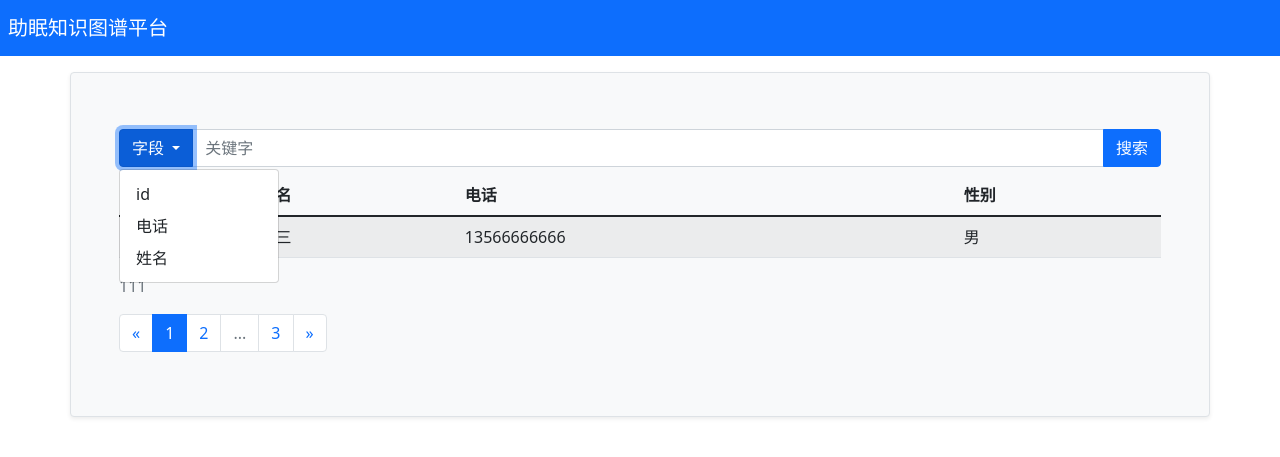
After one commit to Nodota01/kg_web, a Flask app: template kgweb/templates/manage/users.html in a window 1280 px wide, after a click on "字段". The commit adds this page. Shown: the top 457 px of the page. Run offline with Flask 3, Linux system fonts and the light colour scheme; the template is opened without the code that fills it, so the values that code supplies are empty; some libraries are stand-ins or nearby versions.

Commit message:
add userlist

```diff
--- a/kgweb/__init__.py
+++ b/kgweb/__init__.py
@@ -35,8 +35,12 @@ def create_app(test_config=None):
     except OSError:
         pass
 
+    # 注册json方法
+    from . import db
+    app.json_provider_class = db.CustomJsonProvider
+    app.json = db.CustomJsonProvider(app)
+
     # 注册db的方法
-    from . import db
     db.init_app(app)
 
     # 注册auth蓝图
@@ -44,13 +48,15 @@ def create_app(test_config=None):
     app.register_blueprint(auth.bp)
     from . import scale
     app.register_blueprint(scale.bp)
+    from . import manage
+    app.register_blueprint(manage.bp)
 
     #初始化登录管理器
     login_manager = flask_login.LoginManager()
     login_manager.login_view = "auth.login"
     login_manager.init_app(app)
 
-    @app.route('/')
+    @app.route('/', methods = ['GET'])
     def index():
         return render_template('index.html.j2')
 
--- a/kgweb/static/js/index_page.js
+++ b/kgweb/static/js/index_page.js
@@ -28,7 +28,7 @@ function search() {
             var text = ''
             for (let o in params.data.des) {
                 text += '<h5 class="text-dark bg-light p-2">' + o + '</h5>'
-                text += '<p class="text-dark">' + params.data.des[o] + '</p>'
+                text += '<p class="text-dark p-2">' + params.data.des[o] + '</p>'
             }
             $("#node_detail_content").children().remove()
             $("#node_detail_content").text('')
--- /dev/null
+++ b/kgweb/static/js/users_page.js
@@ -0,0 +1,138 @@
+"use strict"
+
+// 获取用户POST请求
+function get_users_post(page, on_success, on_error) {
+    $.ajax({
+        type: "post",
+        url: "users",
+        data: JSON.stringify({
+            page: page
+        }),
+        contentType: "application/json",
+        dataType: "json",
+        success: function (response) {
+            on_success(response)
+        },
+        error: function (xhr) {
+            on_error(xhr)
+        }
+    })
+}
+const trans_user_dict = {
+    phone: "电话",
+    name: "姓名",
+    age: "年龄",
+    gender: "性别",
+    address: "地址",
+    role: "角色",
+    created: "注册日期"
+}
+var trans_user_dict_vers = new Object()
+for (let k in trans_user_dict) {
+    trans_user_dict_vers[trans_user_dict[k]] = k
+}
+const search_type = ['id', '电话', '姓名']
+
+$(function () {
+    var current_page = 1
+    var next_page = 0
+    var prev_page = 0
+    var users = new Array()
+
+    //前往指定页数并更新页面
+    function go_page(page) {
+        get_users_post(page, function (response) {
+            if (response.msg == 'fail') {
+                console.log('get_users 请求体数据错误')
+            } else if (response.msg == 'empty') {
+                console.log(`get_users 无数据`)
+            } else if (response.msg == 'success') {
+                var table_body = $("#table_body")
+                table_body.children().remove()
+                users = response.data.items
+                response.data.items.forEach(user => {
+                    var tr = $('<tr style="cursor:pointer"></tr>')
+                    tr.append($(`<th scope="row">${user["id"]}</th>`))
+                    tr.append($(`<td>${user["name"]}</td>`))
+                    tr.append($(`<td>${user["phone"]}</td>`))
+                    tr.append($(`<td>${user["gender"]}</td>`))
+                    //点击显示用户详情
+                    tr.click(function (e) {
+                        var user_id = Number.parseInt(tr.find("th").text())
+                        var cur_user = null
+                        for (let u of users) {
+                            if (u['id'] == user_id) {
+                                cur_user = u
+                                break
+                            }
+                        }
+                        if (cur_user == null) return
+                        $("#detail_title").text(user.name)
+                        var detail_content = $("#detail_content")
+                        detail_content.children().remove()
+                        for (let k in cur_user) {
+                            var kv = k
+                            if (Object.hasOwnProperty.call(trans_user_dict, k)) {
+                                kv = trans_user_dict[k]
+                            }
+                            detail_content.append(`<h5 class="text-dark bg-light p-2">${kv}</h5>`)
+                            detail_content.append(`<p class="text-dark p-2">${cur_user[k]}</p>`)
+                        }
+                        $("#detail_modal").modal("show")
+                    })
+                    table_body.append(tr)
+                })
+                //更新分页导航栏
+                $("#page_info").text(`${response.data.first} ~ ${response.data.last} in ${response.data.total}`)
+                var pre_pb = $("#pre_page_button")
+                var next_pb = $("#next_page_button")
+                //往前翻页
+                pre_pb.off()
+                pre_pb.click(function (e) {
+                    if (prev_page == null) return
+                    current_page = prev_page
+                    go_page(current_page)
+                })
+                //往后翻页
+                next_pb.off()
+                next_pb.click(function (e) {
+                    if (next_page == null) return
+                    current_page = next_page
+                    go_page(current_page)
+                })
+                next_page = response.data.next_num
+                prev_page = response.data.prev_num
+                pre_pb.toggleClass("disabled", !response.data.has_prev)
+                next_pb.toggleClass("disabled", !response.data.has_next)
+                $(".page-num").remove()
+                for (let p of response.data.iter_pages) {
+                    if (p != null) {
+                        if (p == current_page) {
+                            next_pb.before($(`<li class="page-num page-item active"><a class="page-link" href="#">${p}</a></li>`))
+                        } else {
+                            var pb = $(`<li class="page-num page-item"><a class="page-link" href="#">${p}</a></li>`)
+                            pb.click(function (e) {
+                                current_page = p
+                                go_page(p)
+                            })
+                            next_pb.before(pb)
+                        }
+                    } else {
+                        next_pb.before($(`<li class="page-num page-item disabled"><a class="page-link" href="#">...</a></li>`))
+                    }
+                }
+
+            }
+        },
+            function (xhr) {
+                alert(`错误：${xhr.status} ${xhr.statusText}`)
+            })
+    }
+
+    //设置搜索框
+    $("#type_list").children().remove()
+    for (let v of search_type) {
+        $("#type_list").append(`<li><a class="dropdown-item type_option">${v}</a></li>`)
+    }
+    go_page(current_page)
+})
--- a/kgweb/templates/index.html.j2
+++ b/kgweb/templates/index.html.j2
@@ -57,7 +57,7 @@
                     <ul class="dropdown-menu" aria-labelledby="drop_title">
                         <li><a class="dropdown-item" href="/info">个人信息</a></li>
                         {%if current_user.role == 'admin' %}
-                        <li><a class="dropdown-item" href="#">用户管理</a></li>
+                        <li><a class="dropdown-item" href="/users">用户管理</a></li>
                         <li><a class="dropdown-item" href="#">评测记录管理</a></li>
                         {%else%}
                         <li><a class="dropdown-item" href="#">评测记录</a></li>
--- /dev/null
+++ b/kgweb/templates/manage/users.html
@@ -0,0 +1,96 @@
+<!DOCTYPE html>
+<html lang="zh-CN">
+
+<head>
+    <meta charset="utf-8">
+    <meta name="viewport" content="width=device-width, initial-scale=1">
+    <title>用户管理|助眠知识图谱平台</title>
+    <link rel="stylesheet" type="text/css" href="static/css/bootstrap.min.css">
+    <script src="static/js/bootstrap.bundle.min.js"></script>
+    <script src="static/js/jquery-3.6.0.min.js"></script>
+    <script src="static/js/users_page.js"></script>
+</head>
+
+<body>
+    <nav class="navbar navbar-expand-md bg-primary navbar-dark">
+        <!-- Brand -->
+        <a class="navbar-brand mx-2" href="/">助眠知识图谱平台</a>
+    </nav>
+
+    <div class="container mt-3 p-5 bg-light h-auto rounded border shadow shadow-sm">
+        <div class="input-group my-2">
+            <button type="button" id="type_text" class="btn btn-primary dropdown-toggle" data-bs-toggle="dropdown">
+                字段
+            </button>
+            <ul id="type_list" class="dropdown-menu">
+                <li><a class="dropdown-item type_option">字段1</a></li>
+                <li><a class="dropdown-item type_option">字段2</a></li>
+            </ul>
+            <input id="search_text" type="text" class="form-control" placeholder="关键字">
+            <button id="search_button" class="btn btn-primary" type="submit">
+                搜索
+            </button>
+        </div>
+
+        <table class="table table-striped table-hover">
+            <thead>
+                <tr>
+                    <th scope="col">id</th>
+                    <th scope="col">姓名</th>
+                    <th scope="col">电话</th>
+                    <th scope="col">性别</th>
+                </tr>
+            </thead>
+            <tbody id="table_body">
+                <tr>
+                    <th scope="row">1</th>
+                    <td>张三</td>
+                    <td>13566666666</td>
+                    <td>男</td>
+                </tr>
+            </tbody>
+        </table>
+        <p id="page_info" class="text-muted">111</p>
+        <!-- 分页导航栏 -->
+        <nav aria-label="Page navigation">
+            <ul class="pagination">
+                <li id="pre_page_button" class="page-item">
+                    <a class="page-link" href="#" aria-label="Previous">
+                        <span aria-hidden="true">&laquo;</span>
+                    </a>
+                </li>
+                <li class="page-num page-item active"><a class="page-link" href="#">1</a></li>
+                <li class="page-num page-item"><a class="page-link" href="#">2</a></li>
+                <li class="page-num page-item disabled"><a class="page-link" href="#">...</a></li>
+                <li class="page-num page-item"><a class="page-link" href="#">3</a></li>
+                <li id="next_page_button" class="page-item">
+                    <a class="page-link" href="#" aria-label="Next">
+                        <span aria-hidden="true">&raquo;</span>
+                    </a>
+                </li>
+            </ul>
+        </nav>
+    </div>
+
+    <!-- 用户详情模态框 -->
+    <div id="detail_modal" class="modal fade">
+        <div class="modal-dialog modal-dialog-scrollable modal-dialog-centered">
+            <div class="modal-content">
+                <!-- 模态框头部 -->
+                <div class="modal-header">
+                    <h4 id="detail_title" class="modal-title">模态框标题</h4>
+                    <button type="button" class="btn-close" data-bs-dismiss="modal"></button>
+                </div>
+                <!-- 模态框内容 -->
+                <div id="detail_content" class="modal-body">
+                </div>
+                <!-- 模态框底部 -->
+                <div class="modal-footer">
+                    <button type="button" class="btn btn-danger" data-bs-dismiss="modal">关闭</button>
+                </div>
+            </div>
+        </div>
+    </div>
+</body>
+
+</html>
```
Also changed, not shown: kgweb/db.py (+46 -10 lines), kgweb/manage.py (added, +35 -0 lines).
